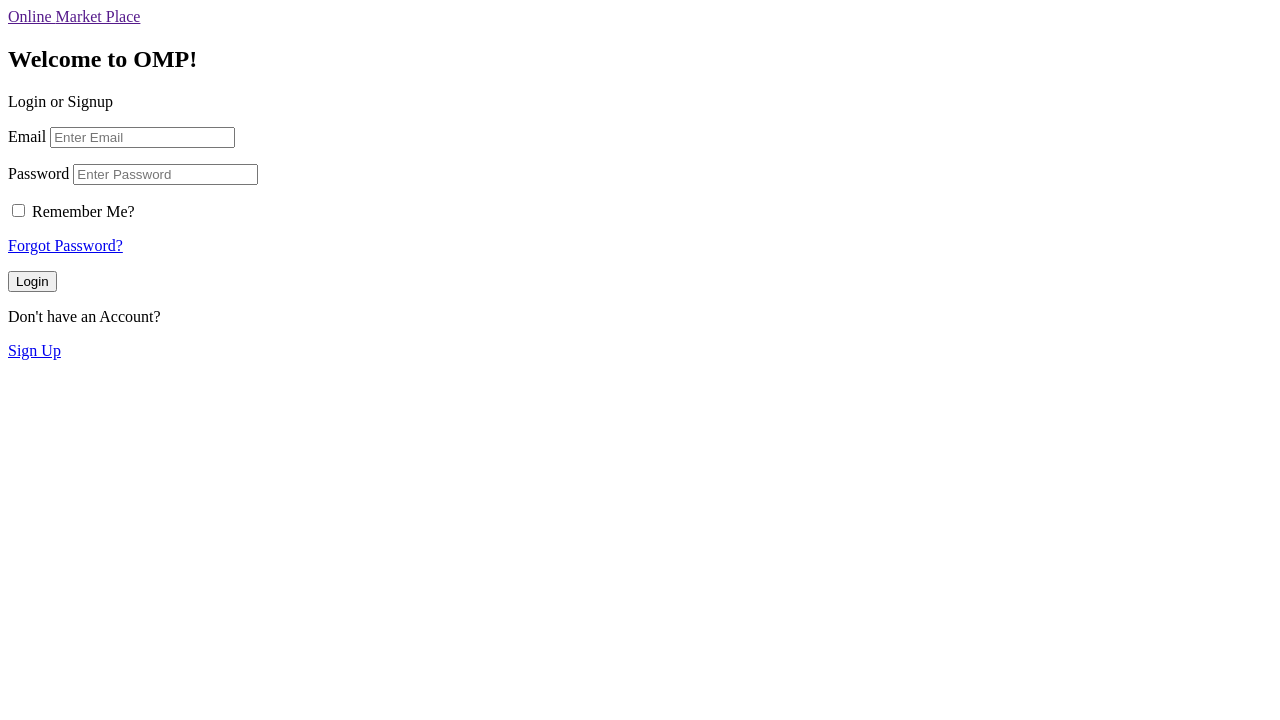
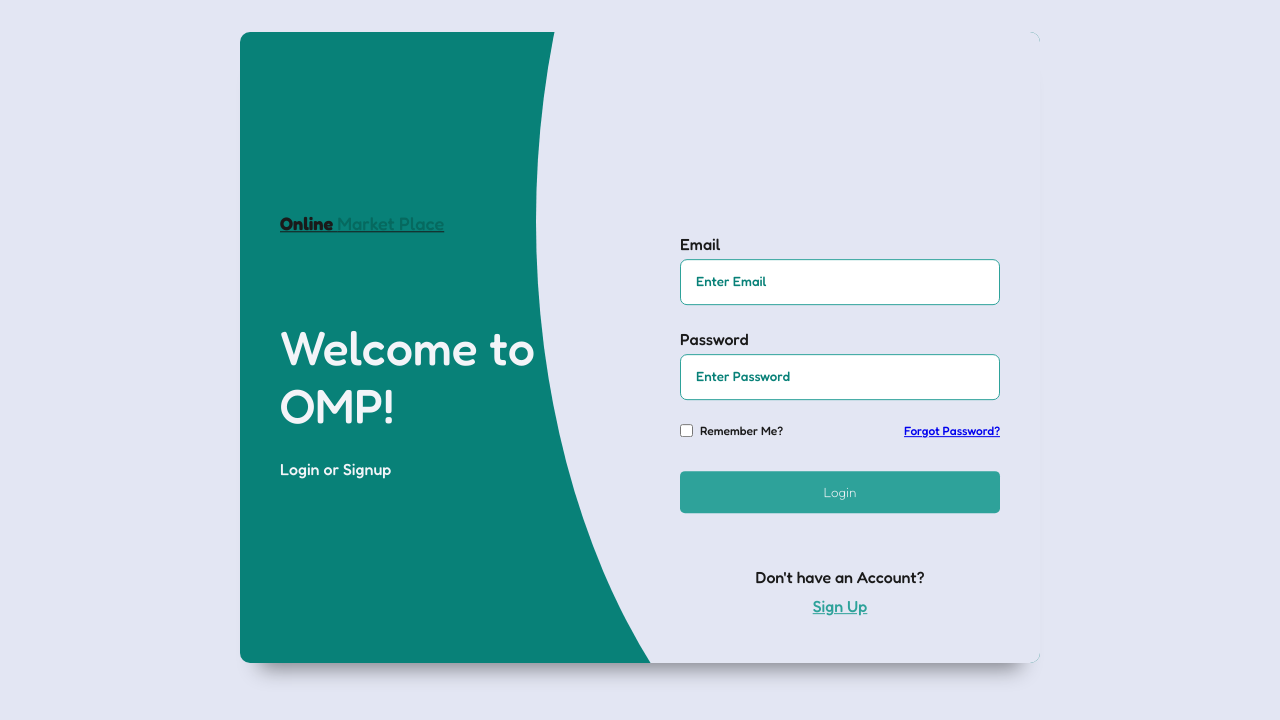
Before and after one commit to VinnRe/OMP, a plain HTML site: page login_signup.html in a window 1280 px wide. Drawn offline with nearby package versions, Linux system fonts and the light colour scheme.

Commit message:
Fix css import

```diff
--- a/login_signup.html
+++ b/login_signup.html
@@ -4,7 +4,7 @@
     <meta charset="UTF-8">
     <meta name="viewport" content="width=device-width, initial-scale=1.0">
     <title>Login</title>
-    <link rel="stylesheet" href="/css/login-signup.css">
+    <link rel="stylesheet" href="/css/login_signup.css">
 </head>
 <body id="body--ls">
     <div id="login-signup--page" class="ls login-show">
```
